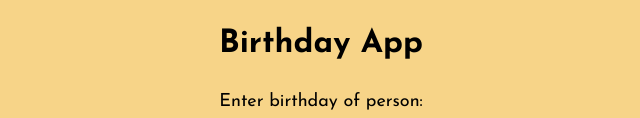
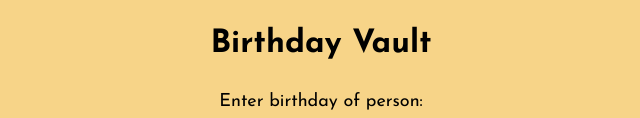
Before and after one commit to blackcode95/Birthday-LIst-App, a plain HTML site: page index.html in a window 1280 px wide. Shown: the part 163-281 px from the top of the page, without its empty margins (319-959 px from the left). Drawn offline with Linux system fonts and the light colour scheme.

Commit message:
Update index.html

```diff
--- a/index.html
+++ b/index.html
@@ -7,7 +7,7 @@
     </head>
     <body>
         <img src="200w.gif">
-        <h1>Birthday App</h1>
+        <h1>Birthday Vault</h1>
         <label>Enter birthday of person:</label>
         <input type="text" id="birthday-input" placeholder="Walt Disney: 05.12.1901">
         <button id="submit-button">Add</button>
```
